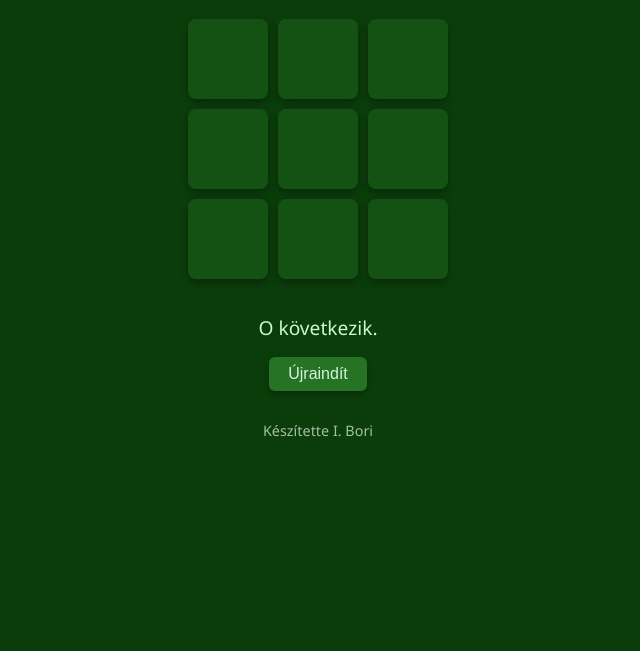
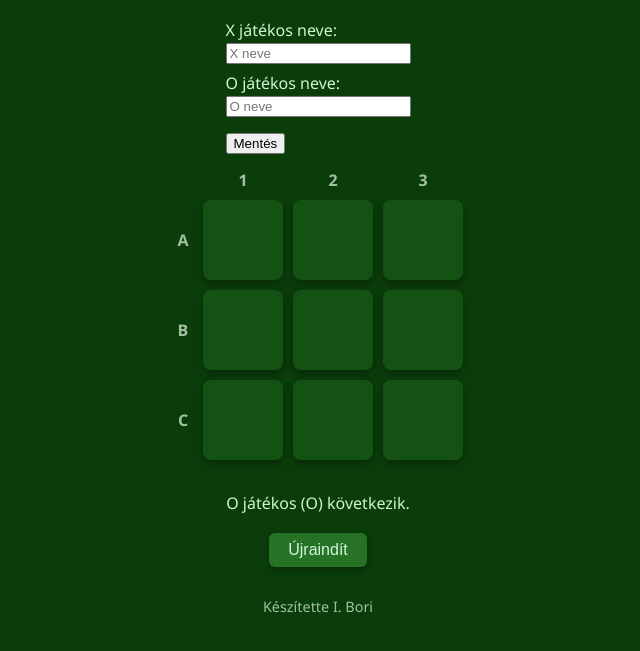
Before and after one commit to Bori888/TicTacToJS-025.09.26, a plain HTML site: page index.html in a window 1280 px wide. Shown: the part 99-750 px from the top of the page, without its empty margins (322-962 px from the left). Drawn offline with Linux system fonts and the light colour scheme.

Commit message:
Minden mukodik vonalzo és játék állapot kiiráosk is megvannak csak egyszere keto jelenik meg

```diff
--- a/controller/TTTController.js
+++ b/controller/TTTController.js
@@ -2,32 +2,66 @@ import TTTModell from '../modell/TTTModell.js';
 import TTTView from '../view/TTTView.js';
 
 export default class TTTController {
-    constructor(szuloElem, infoElem) {
+    constructor(szuloElem, infoElem, kovetkezoElem, utolsoLepesElem, xNevInput, oNevInput) {
         this.szuloElem = szuloElem;
         this.infoElem = infoElem;
+        this.kovetkezoElem = kovetkezoElem;
+        this.utolsoLepesElem = utolsoLepesElem;
+        this.xNevInput = xNevInput;
+        this.oNevInput = oNevInput;
+
         this.modell = new TTTModell();
         this.view = new TTTView(szuloElem, this.modell.getLista());
 
+        this.xNev = 'X játékos';
+        this.oNev = 'O játékos';
+
         this.view.kattintasEsemeny(this.kattintasKezelo.bind(this));
+
         this.ujrair();
+
+        document.getElementById('nevMentese').addEventListener('click', () => {
+            this.xNev = this.xNevInput.value.trim() || 'X játékos';
+            this.oNev = this.oNevInput.value.trim() || 'O játékos';
+            this.ujrair();
+        });
     }
 
     kattintasKezelo(index) {
         this.modell.setAllapot(index);
         this.view.megjelenit(this.modell.getLista());
-        this.ujrair();
+        this.ujrair(index);
     }
 
-    ujrair() {
+    ujrair(utolsoIndex = null) {
         const vege = this.modell.getVegeVanE();
 
         if (vege === 'nincs') {
-            const kovetkezo = this.modell.getAllapot() === 0 ? 'O' : 'X';
-            this.infoElem.textContent = `${kovetkezo} következik.`;
+            const kovetkezoJel = this.modell.getAllapot() === 0 ? 'O' : 'X';
+            const kovetkezoNev = kovetkezoJel === 'X' ? this.xNev : this.oNev;
+            this.kovetkezoElem.textContent = `${kovetkezoNev} (${kovetkezoJel}) következik.`;
+
+            this.infoElem.textContent = ''; // Nincs végeredmény még
+
+            if (utolsoIndex !== null) {
+                const sor = Math.floor(utolsoIndex / 3);
+                const oszlop = utolsoIndex % 3;
+                const sorBetuk = ['A', 'B', 'C'];
+                const lepettJel = this.modell.getLista()[utolsoIndex];
+                const lepettNev = lepettJel === 'X' ? this.xNev : this.oNev;
+                this.utolsoLepesElem.textContent = `${lepettNev} (${lepettJel}) az alábbi helyre lépett: sor ${sorBetuk[sor]}, oszlop ${oszlop + 1}`;
+            } else {
+                this.utolsoLepesElem.textContent = '';
+            }
         } else if (vege === 'döntetlen') {
+            this.kovetkezoElem.textContent = '';
             this.infoElem.textContent = 'Döntetlen lett a játék!';
+            this.utolsoLepesElem.textContent = '';
         } else {
+            // pl "x nyert" vagy "o nyert"
+            this.kovetkezoElem.textContent = '';
             this.infoElem.textContent = `${vege.toUpperCase()}! Gratulálok!`;
+            this.utolsoLepesElem.textContent = '';
         }
     }
 
@@ -38,4 +72,4 @@ export default class TTTController {
         this.view.kattintasEsemeny(this.kattintasKezelo.bind(this));
         this.ujrair();
     }
-}
+}  // <-- EZ A ZÁRÓ } NE HIÁNYOZZON!
--- a/index.html
+++ b/index.html
@@ -17,15 +17,33 @@
         <header>
             <h1>Tic-Tac-To</h1>
         </header>
+
+        <section id="beallitasok" style="margin-bottom: 1rem;">
+            <div>
+                <label for="xJatekosNev">X játékos neve:</label><br>
+                <input type="text" id="xJatekosNev" placeholder="X neve" />
+            </div>
+            <div style="margin-top: 0.5rem;">
+                <label for="oJatekosNev">O játékos neve:</label><br>
+                <input type="text" id="oJatekosNev" placeholder="O neve" />
+            </div>
+            <button id="nevMentese" style="margin-top: 1rem;">Mentés</button>
+        </section>
+
         <div id="jatekter"></div>
 
-        <p id="infoSzoveg"></p>
+        <section id="jatekinfok">
+            <p id="kovetkezoJatekos"></p>
+            <p id="utolsoLepes"></p>
+            <p id="infoSzoveg"></p>  <!-- EZT HOZZÁADTAM -->
+        </section>
+
         <button id="ujraindit">Újraindít</button>
+
         <footer>
             <p>Készítette I. Bori</p>
         </footer>
     </main>
-
 </body>
 
 </html>
--- a/main.js
+++ b/main.js
@@ -2,10 +2,14 @@ import TTTController from './controller/TTTController.js';
 
 window.addEventListener('DOMContentLoaded', () => {
     const jatekter = document.getElementById('jatekter');
-    const infoSzoveg = document.getElementById('infoSzoveg');
+    const infoSzoveg = document.getElementById('infoSzoveg');  // MOST MÁR VAN ILYEN ELEM!
+    const kovetkezoJatekos = document.getElementById('kovetkezoJatekos');
+    const utolsoLepes = document.getElementById('utolsoLepes');
+    const xNevInput = document.getElementById('xJatekosNev');
+    const oNevInput = document.getElementById('oJatekosNev');
     const ujrainditGomb = document.getElementById('ujraindit');
 
-    const controller = new TTTController(jatekter, infoSzoveg);
+    const controller = new TTTController(jatekter, infoSzoveg, kovetkezoJatekos, utolsoLepes, xNevInput, oNevInput);
 
     ujrainditGomb.addEventListener('click', () => {
         controller.ujraindit();
--- a/stilus.css
+++ b/stilus.css
@@ -76,3 +76,29 @@ footer {
     font-size: 0.9rem;
     color: #a2c1a2;
 }
+
+.tabla {
+    display: grid;
+    grid-template-columns: 20px repeat(3, 80px); /* balra koordináta */
+    grid-template-rows: 20px repeat(3, 80px);    /* fölül koordináta */
+    gap: 10px;
+    margin-bottom: 1rem;
+    position: relative;
+}
+
+/* koordináta cellák */
+.koordinata {
+    color: #a2c1a2;
+    font-weight: bold;
+    display: flex;
+    justify-content: center;
+    align-items: center;
+    font-size: 1rem;
+    user-select: none;
+}
+
+/* a sarkon legyen üres */
+.koordinata.sarok {
+    background: transparent;
+    box-shadow: none;
+}
--- a/view/TTTView.js
+++ b/view/TTTView.js
@@ -11,17 +11,42 @@ export default class TTTView {
     }
 
     #init() {
-        // Konténer a játéktáblához
-        this.szuloElem.innerHTML = ''; // Tisztítjuk az előző tartalmat
+        this.szuloElem.innerHTML = '';
         const tabla = document.createElement('div');
         tabla.classList.add('tabla');
+
+        // sarok cella
+        const sarok = document.createElement('div');
+        sarok.classList.add('koordinata', 'sarok');
+        tabla.appendChild(sarok);
+
+        // oszlop koordináták (1,2,3)
+        for (let oszlop = 1; oszlop <= 3; oszlop++) {
+            const oszlopKoord = document.createElement('div');
+            oszlopKoord.classList.add('koordinata');
+            oszlopKoord.textContent = oszlop;
+            tabla.appendChild(oszlopKoord);
+        }
+
+        const sorBetuk = ['A', 'B', 'C'];
+        // sor koordináták és mezők
+        for (let sor = 1; sor <= 3; sor++) {
+            // sor koordináta betűvel
+            const sorKoord = document.createElement('div');
+            sorKoord.classList.add('koordinata');
+            sorKoord.textContent = sorBetuk[sor - 1];
+            tabla.appendChild(sorKoord);
+
+            for (let oszlop = 0; oszlop < 3; oszlop++) {
+                const index = (sor - 1) * 3 + oszlop;
+                const elem = new TTTElemView(tabla, this.lista[index], index);
+                this.elemViewLista.push(elem);
+            }
+        }
+
         this.szuloElem.appendChild(tabla);
+    }
 
-        this.lista.forEach((ertek, index) => {
-            const elem = new TTTElemView(tabla, ertek, index);
-            this.elemViewLista.push(elem);
-        });
-    }
 
     /** Frissíti a megjelenítést új lista alapján */
     megjelenit(lista) {
```
